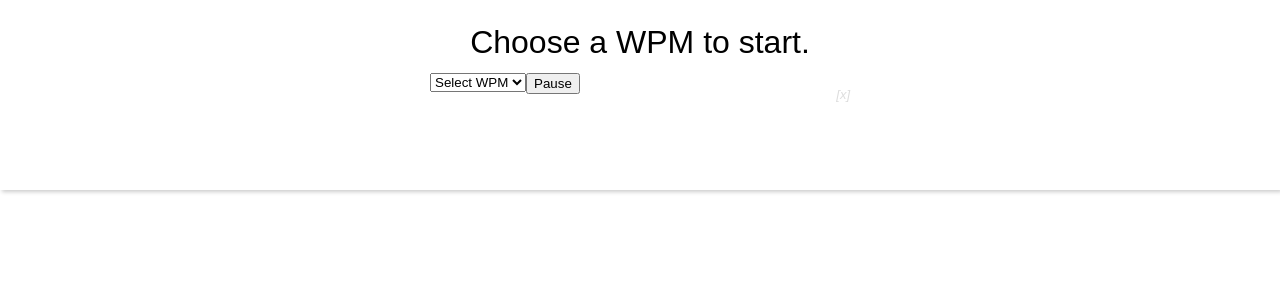
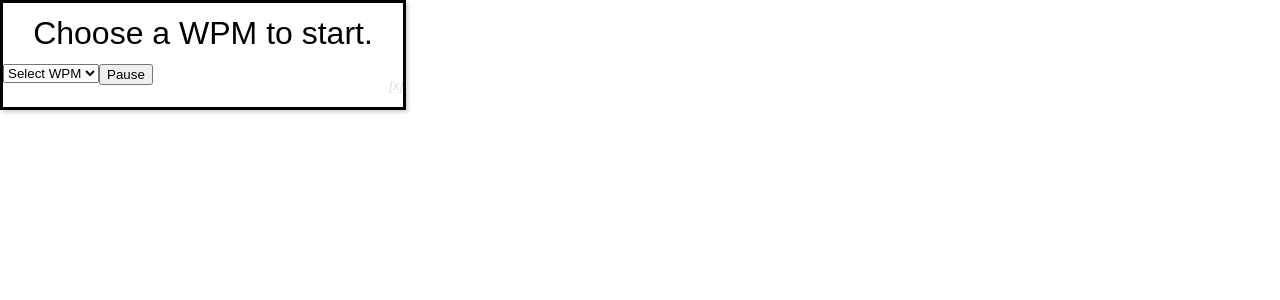
Before and after one commit to RPVB/PotatoBattalion, a PHP site: page /spritz.html in a window 1280 px wide. Shown: the top 300 px of the page. Run offline with PHP 8.4, Linux system fonts and the light colour scheme; some web fonts are replaced.

Commit message:
added pop up stuff

```diff
--- a/style.css
+++ b/style.css
@@ -6,28 +6,20 @@ body{
 
     box-shadow: 2px 2px 4px rgba(0, 0, 0, .2);
     background-color: #ffffff;
-    position: fixed;
+    position: absolute;
     top: 0;
     left: 0;
     z-index: 99999999999999999;
     /* 600px+; small tablet portrait */
-    width: 100%;
-    padding-top: 12px;
-    padding-bottom: 12px;
-    margin-bottom: 12px;
-    min-height: 166px;
-}
+    width: 400px;
+    border-style: solid;
 
-#spritz_spacer{
-    width: 100%;
-    /* 600px+; small tablet portrait */
-    min-height: 210px;
 }
 
 #spritz_container{
     background-color: #ffffff;
     /* 600px+; small tablet portrait */
-    width: 420px;
+    width: 400px;
     margin-left: auto;
     margin-right: auto;
     line-height: 43px;
```
Also changed, not shown: spritz.js (+14 -0 lines).
